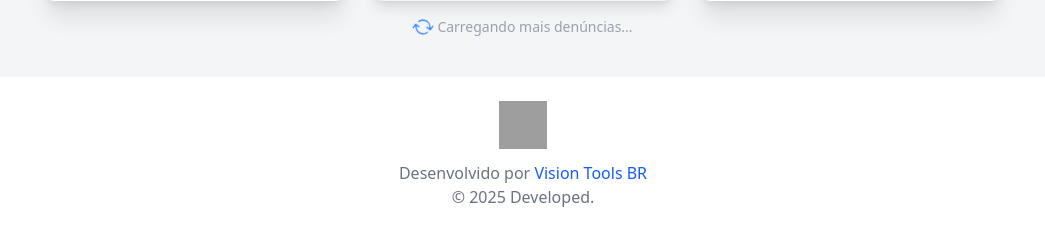
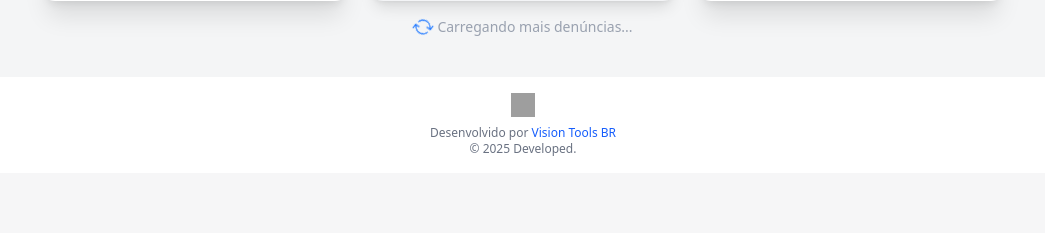
Before and after one commit to Nilsonbarbozza/app.buracoDaPrefeita, a Django app: page /home/ in a window 1280 px wide. Shown: the part 2818-3051 px from the top of the page, without its empty margins (117-1162 px from the left). After the commit the page ends 2974 px from the top, so only its background shows below. Run offline with Django 5.2, Linux system fonts and the light colour scheme; data comes from the database, SQL or seed files in the repository; both versions use the stored data as it was after the commit; grey boxes are pictures that could not be loaded.

Commit message:
Style: Foster-home-denuncia/ botton-filtroResolvidos

```diff
--- a/app/templates/paghome.html
+++ b/app/templates/paghome.html
@@ -83,6 +83,7 @@
               Buscar
             </button>
           </form>
+
           <!--Filtro Resolvidos-->
           <div class="h-auto flex flex-row items-center">
             <form method="get" id="filtroForm" >
@@ -90,21 +91,29 @@
                 <input type="hidden" name="cidade" value="{{ cidade_selecionada }}">
               {% endif %}
 
-              <label for="filtroResolvido" class="flex p-3 gap-1.5 w-auto bg-gray-100 border-transparent rounded-lg font-bold font-raleway subpixel-antialiased tracking-tight text-sm">
                 <input type="checkbox" name="resolvido" value="true"
                   {% if filtro_resolvido %}checked{% endif %}
-                  class="shrink-0 mt-1 border-green-700 rounded-sm text-green-500"
+                  class="hidden peer"
                   id="filtroResolvido"
                   onchange="document.getElementById('filtroForm').submit();"
                 >
                 {% if filtro_resolvido %}
-                  <span class="flex flex-row text-sm text-green-700">Resolvidas</span>
+                <label for="filtroResolvido" class="flex justify-center items-center p-3 gap-1.5 h-10 w-auto bg-green-500 border-transparent rounded-lg font-bold font-raleway subpixel-antialiased tracking-tight text-sm">
+                  <div class="flex flex-row justify-center items-center gap-1">
+                    <svg xmlns="http://www.w3.org/2000/svg" viewBox="0 0 24 24" fill="currentColor" class="size-5 text-white">
+                      <path fill-rule="evenodd" d="M2.25 12c0-5.385 4.365-9.75 9.75-9.75s9.75 4.365 9.75 9.75-4.365 9.75-9.75 9.75S2.25 17.385 2.25 12Zm13.36-1.814a.75.75 0 1 0-1.22-.872l-3.236 4.53L9.53 12.22a.75.75 0 0 0-1.06 1.06l2.25 2.25a.75.75 0 0 0 1.14-.094l3.75-5.25Z" clip-rule="evenodd" />
+                    </svg>
+                    <span class="flex flex-row text-sm font-bold font-raleway subpixel-antialiased text-white">Apenas resolvidas</span>
+                  </div>
                 {% else %}
-                  <span class="flex flex-row text-sm text-gray-600">Ver resolvidas</span>
+                <label for="filtroResolvido" class="flex justify-center items-center p-3 gap-1.5 h-10 w-auto bg-gray-100 border-transparent rounded-lg font-bold font-raleway subpixel-antialiased tracking-tight text-sm">
+                  <svg xmlns="http://www.w3.org/2000/svg" viewBox="0 0 24 24" fill="currentColor" class="size-5 text-gray-500">
+                    <path fill-rule="evenodd" d="M2.25 12c0-5.385 4.365-9.75 9.75-9.75s9.75 4.365 9.75 9.75-4.365 9.75-9.75 9.75S2.25 17.385 2.25 12Zm13.36-1.814a.75.75 0 1 0-1.22-.872l-3.236 4.53L9.53 12.22a.75.75 0 0 0-1.06 1.06l2.25 2.25a.75.75 0 0 0 1.14-.094l3.75-5.25Z" clip-rule="evenodd" />
+                  </svg>
+                  <span class="flex flex-row text-sm font-bold font-raleway subpixel-antialiased text-gray-500">Ver resolvidas</span>
                 {% endif %}
               </label>
             </form>
-            <!--Filtro denuncias-->
           </div>
         </div>
       </section>
@@ -145,20 +154,19 @@
     </div>
   </main>
 
-<!-- Footer -->
-  <footer class="text-center mt-auto w-full bg-white border-t-gray-200 py-6">
-    <div>
-      <a href="/" class="flex flex-row justify-center items-center">
-        <img src="https://www.mactools.pro/_next/image?url=https%3A%2F%2Fi.ibb.co%2FznYhJxL%2Flogo-no-writing.png&w=128&q=75" alt="Logo" class="h-12 w-12">
-        <span class="text-black text-4xl font-semibold"></span>
+   <!-- Footer -->
+   <footer class="text-center w-full bg-white border-t-gray-200 py-4">
+    <div class="flex flex-col items-center">
+      <a href="/" >
+        <img src="https://www.mactools.pro/_next/image?url=https%3A%2F%2Fi.ibb.co%2FznYhJxL%2Flogo-no-writing.png&w=128&q=75" alt="Logo" class="h-6 w-6">
       </a>
-    </div>
     <!-- End Col -->
-    <div class="mt-3">
-      <p class="text-gray-500">Desenvolvido por <a class="text-blue-600 decoration-2 hover:underline focus:outline-hidden focus:underline font-medium" href="#">Vision Tools BR</a></p>
-      <p class="text-gray-500">
-        © 2025 Developed.
-      </p>
+      <div class="mt-2">
+        <p class=" text-xs text-gray-500">Desenvolvido por <a class="text-xs text-blue-600 decoration-2 hover:underline focus:outline-hidden focus:underline font-medium" href="#">Vision Tools BR</a></p>
+        <p class="text-xs text-gray-500">
+          © 2025 Developed.
+        </p>
+      </div>
     </div>
   </footer>
 
--- a/app/views.py
+++ b/app/views.py
@@ -11,8 +11,7 @@
     cidade_filtro = request.GET.get("cidade")
     cidade_selecionada = request.GET.get("cidade")
     filtro_resolvido = request.GET.get("resolvido") == "true"
-
-
+    filtro_mais_denunciadas = request.GET.get('mais_denunciadas') == 'true'
 
     if cidade_selecionada:
         denuncias = Denuncia.objects.filter(cidade__nome=cidade_selecionada)
@@ -21,6 +20,7 @@
 
     if filtro_resolvido:
         denuncias = denuncias.filter(situacao='RESOLVIDO')
+
 
     total_denuncias = denuncias.count()
     cidades = CidadeDenuncia.objects.filter(ativo=True)
@@ -64,6 +64,7 @@
         "filtro_resolvido": filtro_resolvido,
         "denuncias_resolvidas": denuncias_resolvidas,
         'request': request,
+
     }
 
     # Opcional: log para debug
```
Also changed, not shown: app/templates/denuncia.html (+18 -11 lines), db.sqlite3.
